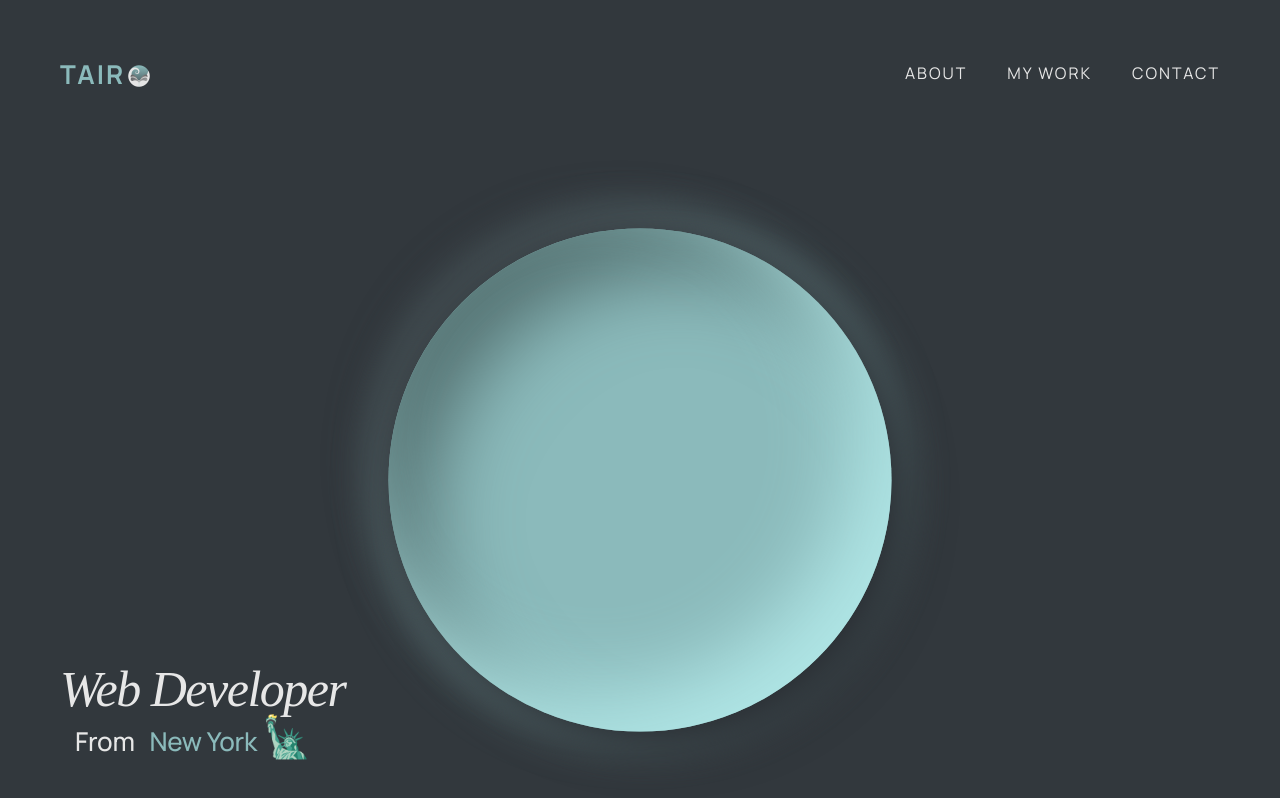
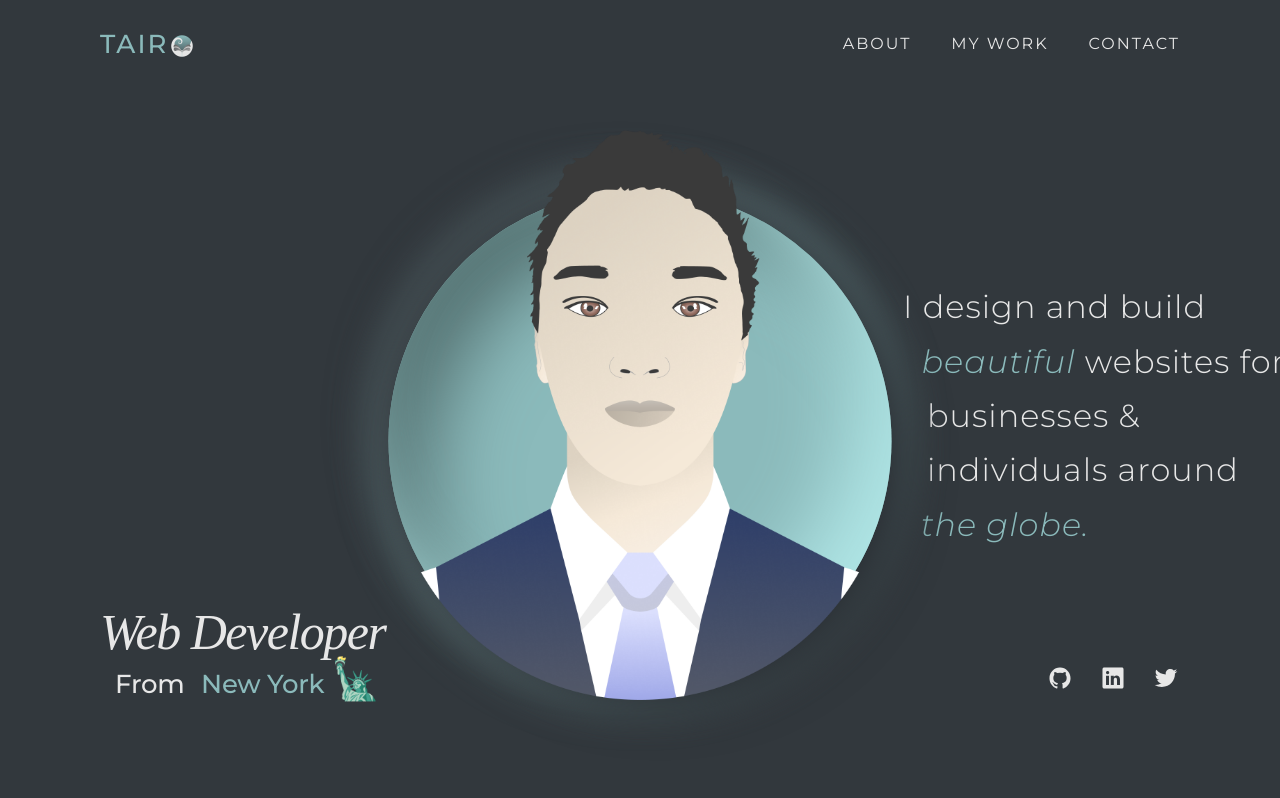
Before and after one commit to TairSadyk/portfolio, a website built with Parcel: page index.html in a window 1280 px wide. Built offline with nearby package versions, Linux system fonts and the light colour scheme; a web font is replaced by a local one.

Commit message:
Final desktop version of main page

```diff
--- a/index.html
+++ b/index.html
@@ -39,17 +39,79 @@
         </div>
         <div class="circle circle--fill"></div>
         <div class="circle circle--glow"></div>
+        <!-- <h1 class="heading-1 description__text">
+          I design and build
+          <span class="subheading-1">beautiful</span> websites for
+          <span class="subheading-1">businesses & individuals</span> around the
+          globe.
+        </h1> -->
         <div class="description">
           <div class="description__wrap"></div>
+          <!-- <div class="description__text">
+            <h1 class="heading-1">I design and build</h1>
+            <p class="subheading-1">beautiful</p>
+            <h1 class="heading-1">websites for</h1>
+            <p class="subheading-1">businesses & individuals</p>
+            <h1 class="heading-1">around the globe.</h1>
+          </div> -->
+          <h1 class="heading-1 description__text">
+            I design and build <em class="subheading-1">beautiful</em> websites
+            for businesses & individuals around
+            <em class="subheading-1">the globe.</em>
+          </h1>
           <!-- <h1 class="heading-1 description__text">
             I design and build
             <span class="subheading-1">beautiful</span> websites for
-            <span class="subheading-1">businesses & indivuals</span> around the
-            globe.
+            <span class="subheading-1">businesses & individuals</span> around
+            the globe.
           </h1> -->
+        </div>
+        <div class="illustration">
+          <img src="img/hero-img.png" class="illustration__main" />
+          <!-- <div class="eyes">
+            <img
+              src="img/left eye.png"
+              class="illustration__eye illustration__eye--left"
+            />
+            <img
+              src="img/right eye.png"
+              class="illustration__eye illustration__eye--right"
+            />
+            <img
+              src="img/left iris.png"
+              class="illustration__iris illustration__iris--left"
+            />
+            <img
+              src="img/right iris.png"
+              class="illustration__iris illustration__iris--right"
+            />
+          </div> -->
+        </div>
+        <div class="social-links">
+          <a href="" class="social-links__link"
+            ><ion-icon class="social-links__icon" name="logo-github"></ion-icon
+          ></a>
+          <a href="" class="social-links__link"
+            ><ion-icon
+              class="social-links__icon"
+              name="logo-linkedin"
+            ></ion-icon
+          ></a>
+          <a href="" class="social-links__link"
+            ><ion-icon class="social-links__icon" name="logo-twitter"></ion-icon
+          ></a>
         </div>
       </section>
     </main>
     <footer class="footer"></footer>
+    <script
+      type="module"
+      src="https://unpkg.com/ionicons@5.5.2/dist/ionicons/ionicons.esm.js"
+    ></script>
+    <script
+      nomodule
+      src="https://unpkg.com/ionicons@5.5.2/dist/ionicons/ionicons.js"
+    ></script>
+    <script src="js/script.js"></script>
   </body>
 </html>
--- a/sass/base/_base.scss
+++ b/sass/base/_base.scss
@@ -1,4 +1,4 @@
-@import url('https://fonts.googleapis.com/css2?family=Arapey:ital@0;1&family=Manrope:wght@300;400;500;700&display=swap');
+@import url('https://fonts.googleapis.com/css2?family=Arapey:ital@0;1&family=Montserrat:ital,wght@0,300;0,400;0,500;0,700;1,300&display=swap');
 *,
 *::after,
 *::before {
@@ -15,6 +15,9 @@ body {
   box-sizing: border-box;
   padding: 3rem 6rem;
   background-color: $color-black-lt-1;
+  max-width: 120rem;
+  margin: 0 auto;
+  position: relative;
 }
 
 ::selection {
--- a/sass/base/_typography.scss
+++ b/sass/base/_typography.scss
@@ -2,19 +2,26 @@ body {
   color: $color-grey-lt-1;
   font-weight: 400;
   // font-family: 'Arapey', serif;
-  font-family: 'Manrope', sans-serif;
+  font-family: 'Montserrat', sans-serif;
   line-height: 1.7;
 }
 .heading-1 {
-  font-size: 4rem;
-  letter-spacing: 1.6px;
-  font-weight: 400;
-  display: inline-block;
+  // font-family: 'Arapey', serif;
+  // font-style: italic;
+  font-size: 3.2rem;
+  letter-spacing: 1px;
+  font-weight: 300;
+  // display: inline;
 }
+// .subheading-1 {
+//   font-size: 3.5rem;
+//   font-family: 'Arapey', serif;
+//   font-style: italic;
+//   // display: inline;
+//   margin: 0 0.5rem 0;
+// }
 .subheading-1 {
-  font-size: 5rem;
-  font-family: 'Arapey', serif;
-  font-style: italic;
+  color: $color-primary;
 }
 .heading-2 {
   font-family: 'Arapey', serif;
--- a/sass/layout/_footer.scss
+++ b/sass/layout/_footer.scss
@@ -0,0 +1,6 @@
+// .footer {
+//   position: absolute;
+//   bottom: 0;
+//   right: 0;
+
+// }
--- a/sass/layout/_header.scss
+++ b/sass/layout/_header.scss
@@ -1,66 +1,4 @@
-.section-hero {
-  height: 80vh;
-  .position {
-    position: absolute;
-    bottom: 0;
-    left: 6rem;
-    bottom: 3rem;
-    &__city {
-      color: $color-primary;
-      margin-left: 1rem;
-    }
-    &__emoji {
-      font-size: 4rem;
-    }
-  }
-  .circle {
-    position: absolute;
-    width: 50.3rem;
-    height: 50.3rem;
-    left: 50%;
-    top: 60%;
-    border-radius: 50%;
-    transform: translate(-50%, -50%);
-    background: $color-primary;
-    &--fill {
-      z-index: 1;
-      box-shadow: 20px 20px 40px #2a2e33, -20px -20px 40px #3b4247,
-        inset -40px -40px 80px #b0e6e6, inset 40px 40px 80px #537070;
-    }
-    &--glow {
-      border: 5rem solid $color-primary;
-      filter: blur(2.5rem);
-      z-index: 0;
-    }
-  }
-  // .description {
-  //   // position: absolute;
-  //   // left: 50%;
-  //   // top: 60%;
-  //   // transform: translate(-50%, -50%);
-  //   // width: 80%;
-
-  //   &__wrap {
-  //     width: 50.3rem;
-  //     height: 50.3rem;
-  //     background: rgba($color-primary, 0.15);
-  //     border-radius: 50%;
-  //     float: left;
-  //     shape-outside: circle(50% at 50% 50%);
-  //     clip-path: circle(50% at 50% 50%);
-  //     -webkit-clip-path: circle(50% at 50% 50%);
-  //     -webkit-shape-outside: circle(50% at 50% 50%);
-  //     transform: translateX(5rem);
-  //     z-index: 9999;
-  //     // margin-right: 15px;
-  //   }
-  //   &__text {
-  //     width: 60%;
-  //   }
-  // }
-}
 .header {
-  margin-top: 3rem;
   display: flex;
   justify-content: space-between;
   align-items: center;
@@ -71,7 +9,7 @@
     &__text {
       color: $color-primary;
       font-size: 2.6rem;
-      font-weight: 700;
+      font-weight: 500;
       text-transform: uppercase;
       line-height: 1;
       letter-spacing: 2px;
@@ -100,7 +38,10 @@
       }
       &:hover,
       &:active {
-        color: rgba($color-grey-lt-1, 0.7);
+        color: $color-primary;
+      }
+      &:active {
+        transform: translateY(10px);
       }
     }
   }
--- /dev/null
+++ b/sass/layout/_hero.scss
@@ -0,0 +1,105 @@
+.section-hero {
+  height: 80vh;
+  position: relative;
+  .position {
+    position: absolute;
+    bottom: 0;
+    left: 0;
+    bottom: 0;
+    &__city {
+      color: $color-primary;
+      margin-left: 1rem;
+    }
+    &__emoji {
+      font-size: 4rem;
+    }
+    p {
+      margin-bottom: -1.6rem;
+    }
+  }
+  .circle {
+    position: absolute;
+    width: 50.3rem;
+    height: 50.3rem;
+    left: 50%;
+    top: 60%;
+    transform: translate(-50%, -50%);
+    border-radius: 50%;
+    background: $color-primary;
+    &--fill {
+      z-index: 1;
+      box-shadow: 20px 20px 40px #2a2e33, -20px -20px 40px #3b4247,
+        inset -40px -40px 80px #b0e6e6, inset 40px 40px 80px #537070;
+    }
+    &--glow {
+      border: 5rem solid $color-primary;
+      filter: blur(2.5rem);
+      z-index: 0;
+    }
+  }
+  .description {
+    position: absolute;
+    left: 70%;
+    top: 60%;
+    transform: translate(-50%, -50%);
+    // transform: translate(30%, 60%);
+    width: 80%;
+
+    &__wrap {
+      width: 50.3rem;
+      height: 50.3rem;
+      // background: rgba($color-primary, 0.15);
+      // border-radius: 50%;
+      float: left;
+      shape-outside: circle(50% at 50% 50%);
+      -webkit-shape-outside: circle(50% at 50% 50%);
+      clip-path: circle(50% at 50% 50%);
+      -webkit-clip-path: circle(50% at 50% 50%);
+    }
+    &__text {
+      margin-top: 9rem;
+    }
+  }
+  .illustration {
+    &__main {
+      width: 50.3rem;
+      position: absolute;
+      left: 50%;
+      top: 50.3%;
+      transform: translate(-50%, -50%);
+      z-index: 2;
+    }
+  }
+  .social-links {
+    position: absolute;
+    bottom: 0;
+    right: 0;
+    display: flex;
+    align-items: center;
+    gap: 2.5rem;
+    &__link {
+      &:link,
+      &:visited {
+        text-decoration: none;
+        color: $color-grey-lt-1;
+        transition: all 0.4s;
+        padding: 0.2rem;
+      }
+      &:hover,
+      &:active {
+        color: rgba($color-primary, 0.7);
+
+        border-radius: 50px;
+        background: #32383d;
+        box-shadow: 5px 5px 21px #1f2326, -5px -5px 21px #454d54;
+      }
+      &:active {
+        box-shadow: inset 5px 5px 10px #2c3136, inset -5px -5px 10px #383f44;
+        transform: translateY(1px);
+      }
+    }
+    &__icon {
+      font-size: 2.4rem;
+    }
+  }
+}
--- a/sass/main.scss
+++ b/sass/main.scss
@@ -10,3 +10,4 @@
 @import 'layout/header';
 @import 'layout/navigation';
 @import 'layout/footer';
+@import 'layout/hero';
```
Also changed, not shown: js/script.js (+9 -0 lines), css/styles.css, img/hero-img.png (added), 1 other file.
